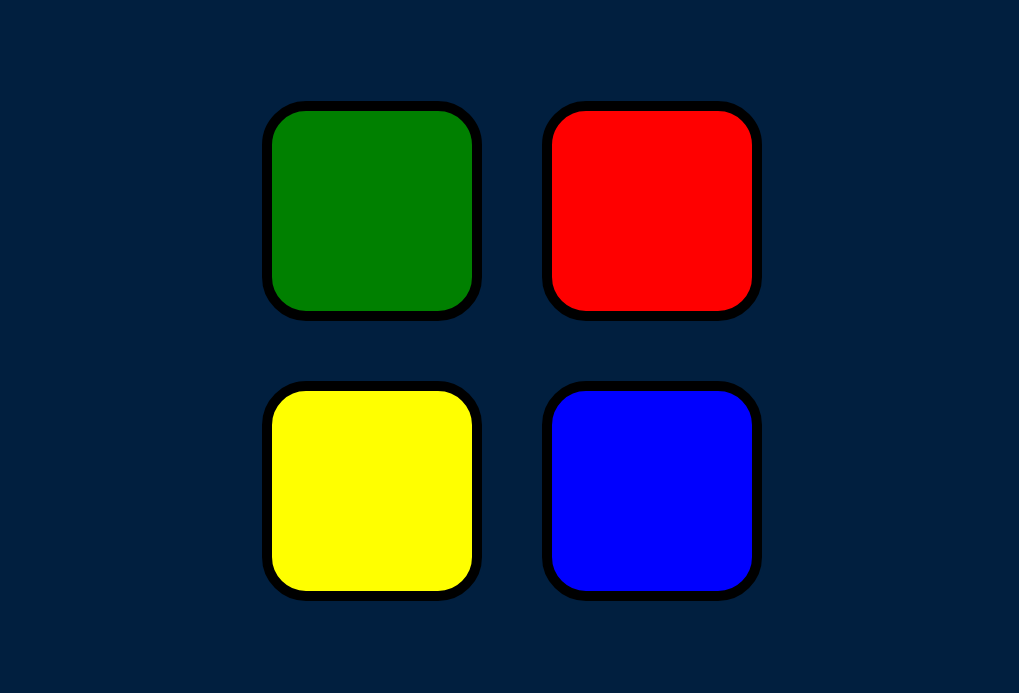
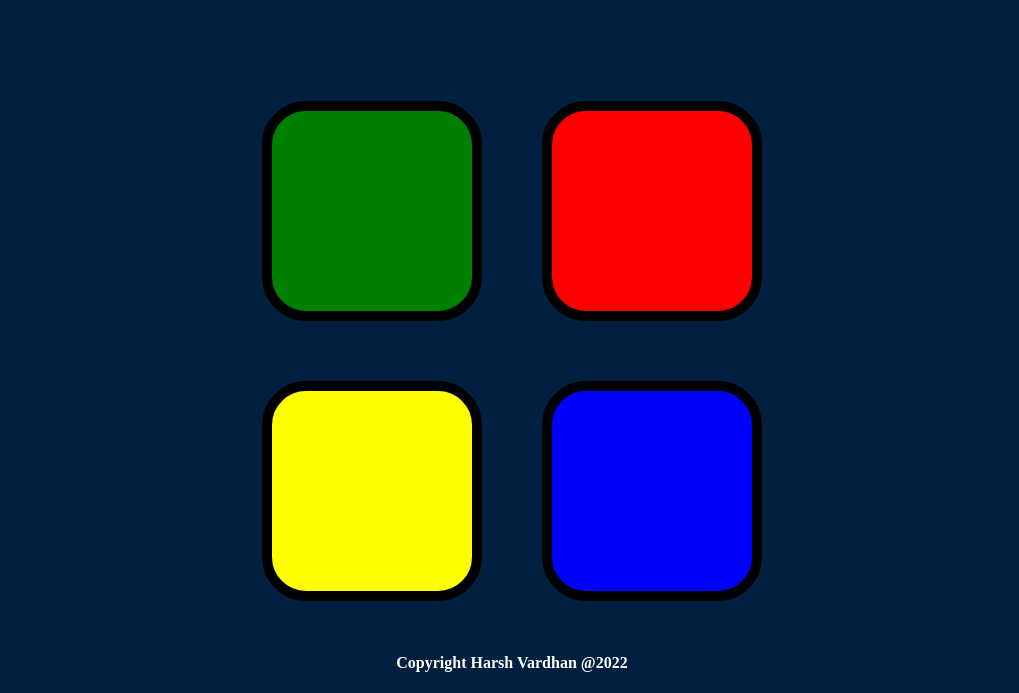
Before and after one commit to harsh-dn/simon-game, a plain HTML site: page index.html in a window 1280 px wide. Shown: the part 127-820 px from the top of the page, without its empty margins (128-1147 px from the left). Drawn offline with nearby package versions, Linux system fonts and the light colour scheme.

Commit message:
add copyright text in the footer

```diff
--- a/index.html
+++ b/index.html
@@ -37,7 +37,9 @@
     </div>
 
   </div>
-
+  <div style="text-align: center;">
+    <h4 style="color: white;">Copyright Harsh Vardhan @2022</h4>
+  </div>
   <script src="https://ajax.googleapis.com/ajax/libs/jquery/3.5.1/jquery.min.js"></script>
 <script src="index.js" charset="utf-8"></script>
 </body>
```
